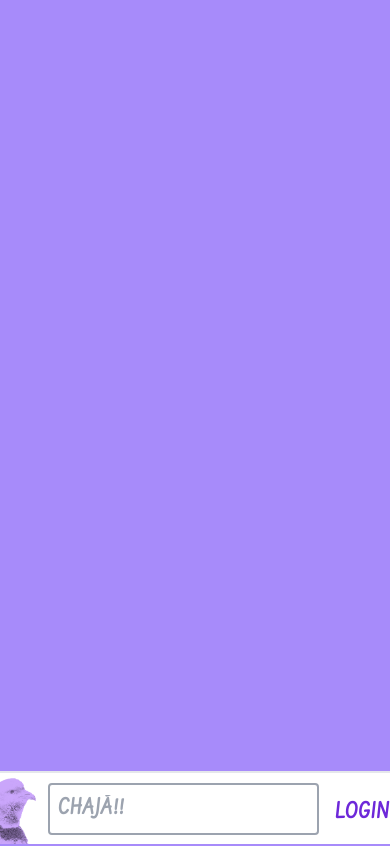
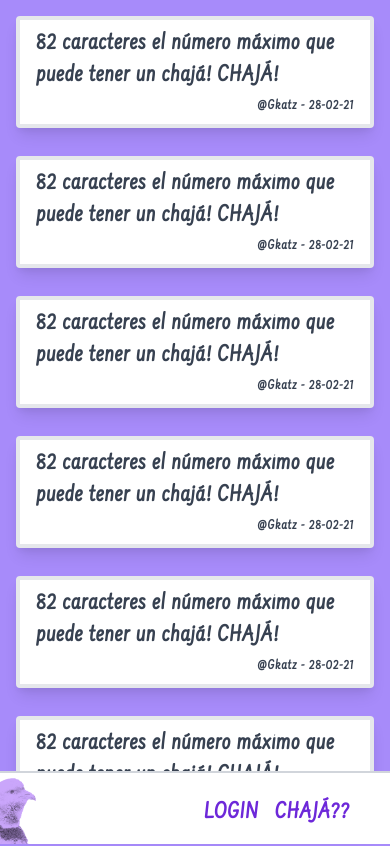
Before and after one commit to guillermokatz/chaja, a React (Create React App) app: page / in a window 390 px wide. Shown: the top 846 px of the page. Built offline with nearby package versions, Linux system fonts and the light colour scheme.

Commit message:
chaja component and responsive navbar

```diff
--- a/src/App.js
+++ b/src/App.js
@@ -1,26 +1,30 @@
-import chajalogo from './assets/img/chaja.png';
+import Navbar from './components/Navbar'
 
 function App() {
+
+let chaja = () => {
+return ( <article className=" shadow-lg font-semibold m-2 bg-white rounded border-4 b-gray-900 py-2 px-4 text-xl text-gray-700 transition  hover:bg-purple-800 hover:text-white">
+<p className="inline-block  ">82 caracteres el número máximo que puede tener un chajá! CHAJÁ!</p>
+<p className="pt-1 text-right text-sm">@Gkatz - 28-02-21</p>
+</article>
+)
+}
+
   return (
-    <div>
+    <div >
+      <section className="grid sm:grid-cols-3 grid-cols-1 gap-3 m-2  ">
+      {Array.apply(null, Array(20)).map((i)=>
+        chaja()
+      )}
 
 
-      <p className="text-white px-4 py-4"></p>
 
 
-      <nav className="p-0 flex justify-between border-t-2 fixed -bottom-0 w-screen bg-white">
 
-        <img src={chajalogo} className="w-10 sm:w-20 self-center" alt="Chaja Logo"></img>
 
-        <form className="self-center flex-grow flex mx-2 sm:mx-10 ">
-        <input className="rounded tracking-wide border-2 outline-none border-gray-400 focus:border-purple-400 font-semibold text-2xl p-2 flex-grow " type="text" placeholder="CHAJÁ!!"></input>
-        </form>
+      </section>
+      <Navbar/>
 
-        <article className="flex text-purple-700 font-bold text-right items-center nowrap mr-6 ">
-          <p className="px-2 sm:px-4 pt-2"><a href="/">LOGIN</a></p>
-          <p className="px-2 sm:px-4 pt-2"><a href="/">CHAJÁ??</a></p>
-        </article>
-      </nav>
 
 
     </div>
--- /dev/null
+++ b/src/components/Navbar.js
@@ -0,0 +1,40 @@
+import chajalogo from '../assets/img/chaja.png';
+import chajaopen from '../assets/img/chajaopen.png';
+
+function Navbar() {
+
+    function changeLogoOpen() {
+        document.getElementById("chajalogo").setAttribute("src", `${chajaopen}`);
+      }
+
+      function changeLogoClosed() {
+        document.getElementById("chajalogo").setAttribute("src", `${chajalogo}`);
+      }
+
+      function chajaWrite() {
+        if(window.innerWidth < 640) {
+        document.getElementById("chajainput").classList.toggle("hidden")
+        document.getElementById("navbuttons").classList.toggle("hidden")
+        }
+      }
+
+    return(
+        <nav className="p-0 flex justify-between border-t-2 border-gray-300 fixed -bottom-0 w-screen bg-white">
+
+            <img onClick={chajaWrite} onMouseOver={changeLogoOpen} onMouseOut={changeLogoClosed} id="chajalogo" src={chajalogo} className="w-10 sm:w-20 self-center" alt="Chaja Logo"></img>
+
+
+            <form className="self-center flex-grow flex mx-2 sm:mx-10 ">
+                <input id="chajainput" className=" rounded tracking-wide border-2 outline-none border-gray-400 focus:ring-2 focus:ring-purple-600 hover:border-purple-800 font-semibold text-2xl p-2 flex-grow hidden sm:block" type="text" placeholder="CHAJÁ!!" />
+            </form>
+
+            <article id="navbuttons" className="flex text-purple-700 font-bold text-right items-center nowrap mr-10 ">
+                <p className="pl-4 sm:px-4 pt-2"><a href="/">LOGIN</a></p>
+                <p className="pl-4 sm:px-4 pt-2"><a href="/">CHAJÁ??</a></p>
+            </article>
+        </nav>
+    )
+
+}
+
+export default  Navbar;
--- a/src/index.css
+++ b/src/index.css
@@ -20,5 +20,8 @@
 }
 
 @layer components {
-  /* crear aquí conjuntos de clases de tailwind para componentes especificos, x ej boton, se puede mezclar con css comun :o */
+  /* crear aquí conjuntos de clases de tailwind para componentes especificos, se puede mezclar con css comun :o */
+  .chajabox {
+    @apply shadow-lg sm:w-1/3 sm:h-28 h-20 m-4 bg-white rounded border-4
+  }
 }
--- a/tailwind.config.js
+++ b/tailwind.config.js
@@ -8,7 +8,10 @@ module.exports = {
     },
   },
   variants: {
-    extend: {},
+    extend: {
+      backgroundColor: ['odd'],
+      textColor: ['odd']
+    },
   },
   plugins: [],
 }
```
Also changed, not shown: src/assets/img/chajaopen.png (added), 1 other file (tests, documents, lock files or other folders).
